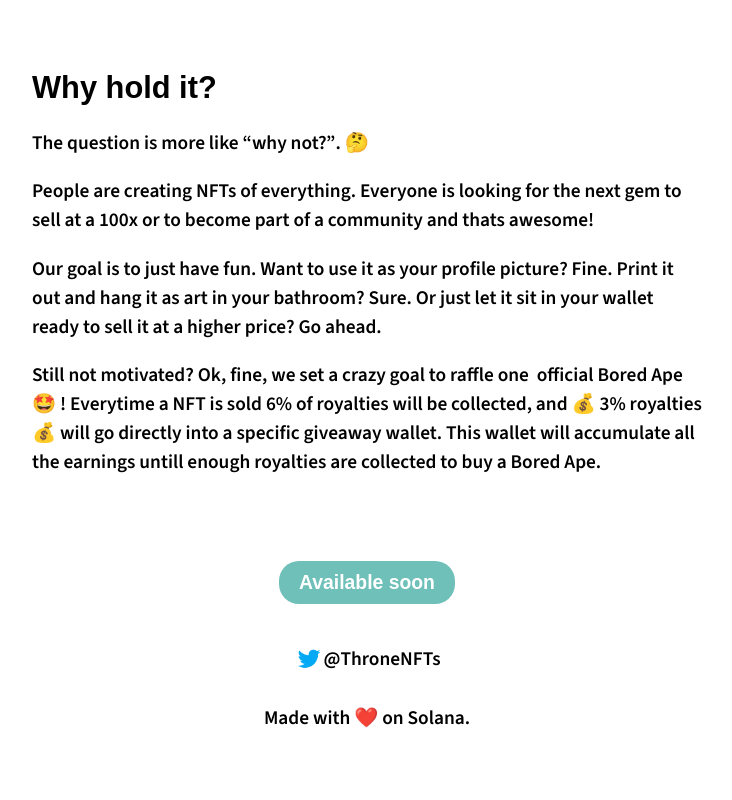
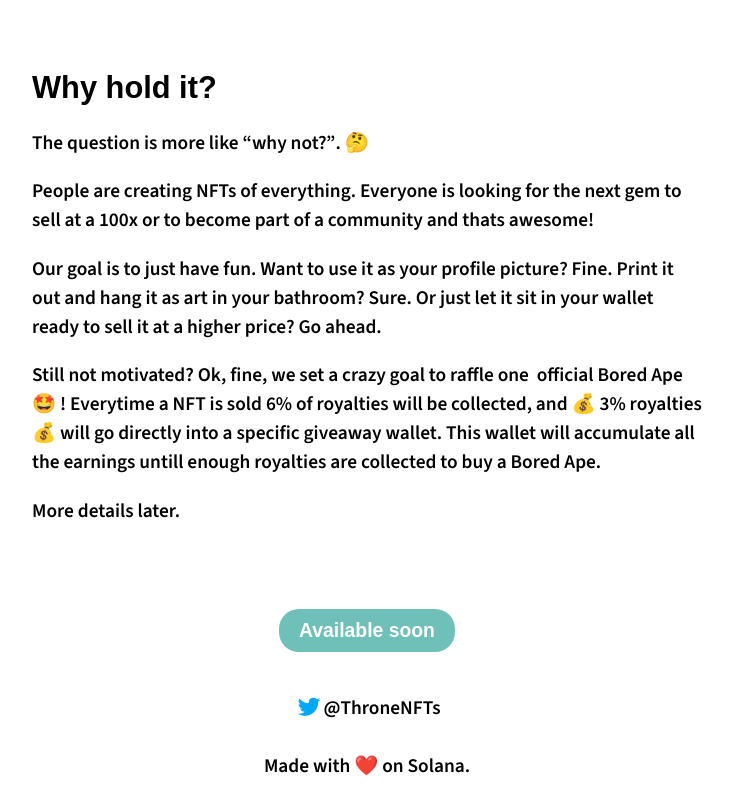
Before and after one commit to River62/thethronecollection, a Next.js app: page / in a window 1280 px wide. Shown: the part 1425-2225 px from the top of the page, without its empty margins (273-1005 px from the left). Before the commit the page ends 2177 px from the top, so only its background shows below. Built offline with nearby package versions, Linux system fonts and the light colour scheme; a web font is replaced by a local one.

Commit message:
updated the why text

```diff
--- a/pages/index.tsx
+++ b/pages/index.tsx
@@ -139,6 +139,7 @@
                 earnings untill enough royalties are collected to buy a Bored
                 Ape.
               </p>
+              <p>More details later.</p>
             </SmallerContent>
           </Section>
         </Info>
```
